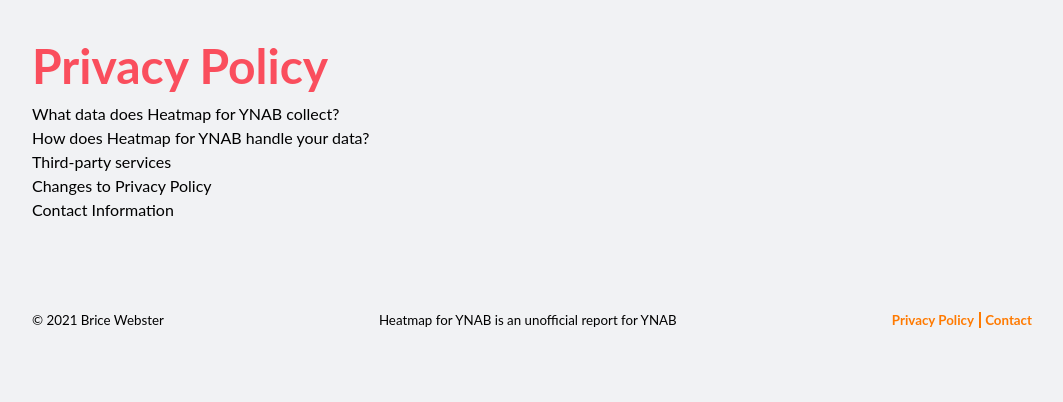
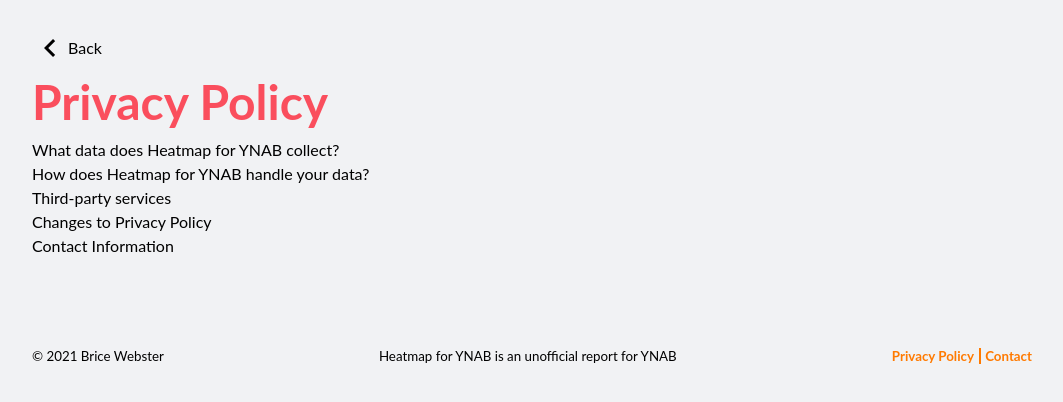
Before and after one commit to bricewebster/Heatmap-for-YNAB, a Svelte app: page / in a window 1280 px wide. Both pictures are taken after a click on the element "Privacy Policy". Shown: the top 402 px of the page, without its empty margins (108-1171 px from the left). Built offline with nearby package versions, Linux system fonts and the light colour scheme.

Commit message:
Added back button.

```diff
--- a/src/components/LandingPage.svelte
+++ b/src/components/LandingPage.svelte
@@ -7,7 +7,7 @@
 </script>
 <div class="content">
     {#if privacyPage}
-        <PrivacyPageContent />
+        <PrivacyPageContent bind:privacyPage = {privacyPage}/>
     {:else}
         <LandingPageContent />
     {/if}
--- a/src/components/LandingPageContent.svelte
+++ b/src/components/LandingPageContent.svelte
@@ -67,7 +67,7 @@
         <div class="list-container">
         <li>Themes</li>
         <ul class="sub-list">
-            <li>Don't like the theme or want to change it up? There are 3 other themes besides the main heatmap one which are the YNAB themes.</li>
+            <li>Don't like the theme or want to change it up? There are the 3 YNAB themes along with the main heatmap one.</li>
         </ul>
         </div>
     </ul>
--- a/src/components/PrivacyPageContent.svelte
+++ b/src/components/PrivacyPageContent.svelte
@@ -1,7 +1,11 @@
 <script>
-    // your script goes here
+    export let privacyPage;
 </script>
 <div class="content">
+    <div class="back-container" on:click="{() => privacyPage = 0}">
+        <span class="material-icons-outlined md-36 style-regular-icon icon">chevron_left</span>
+        <p>Back</p>
+    </div>
     <p class="title">Privacy Policy</p>
     <p class="subtitle">What data does Heatmap for YNAB collect?</p>
     <p></p>
@@ -24,6 +28,14 @@
         font-weight: bold;
         color: var(--theme-primary);
     }
+    .back-container {
+        display: flex;
+        align-items: center;
+
+        width: 75px;
+
+        cursor: pointer;
+    }
 </style>
 
 <!-- markup (zero or more items) goes here -->
```
